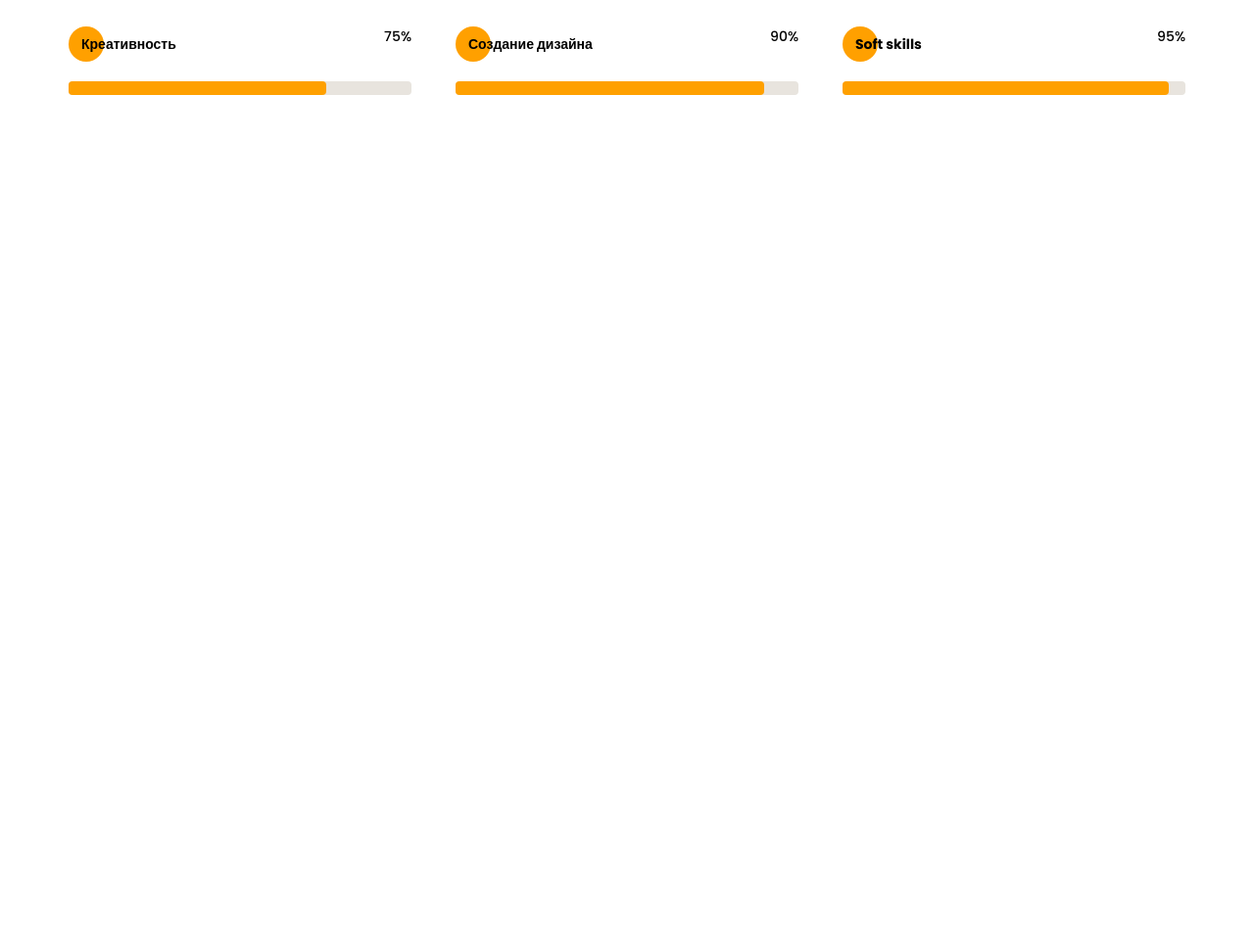
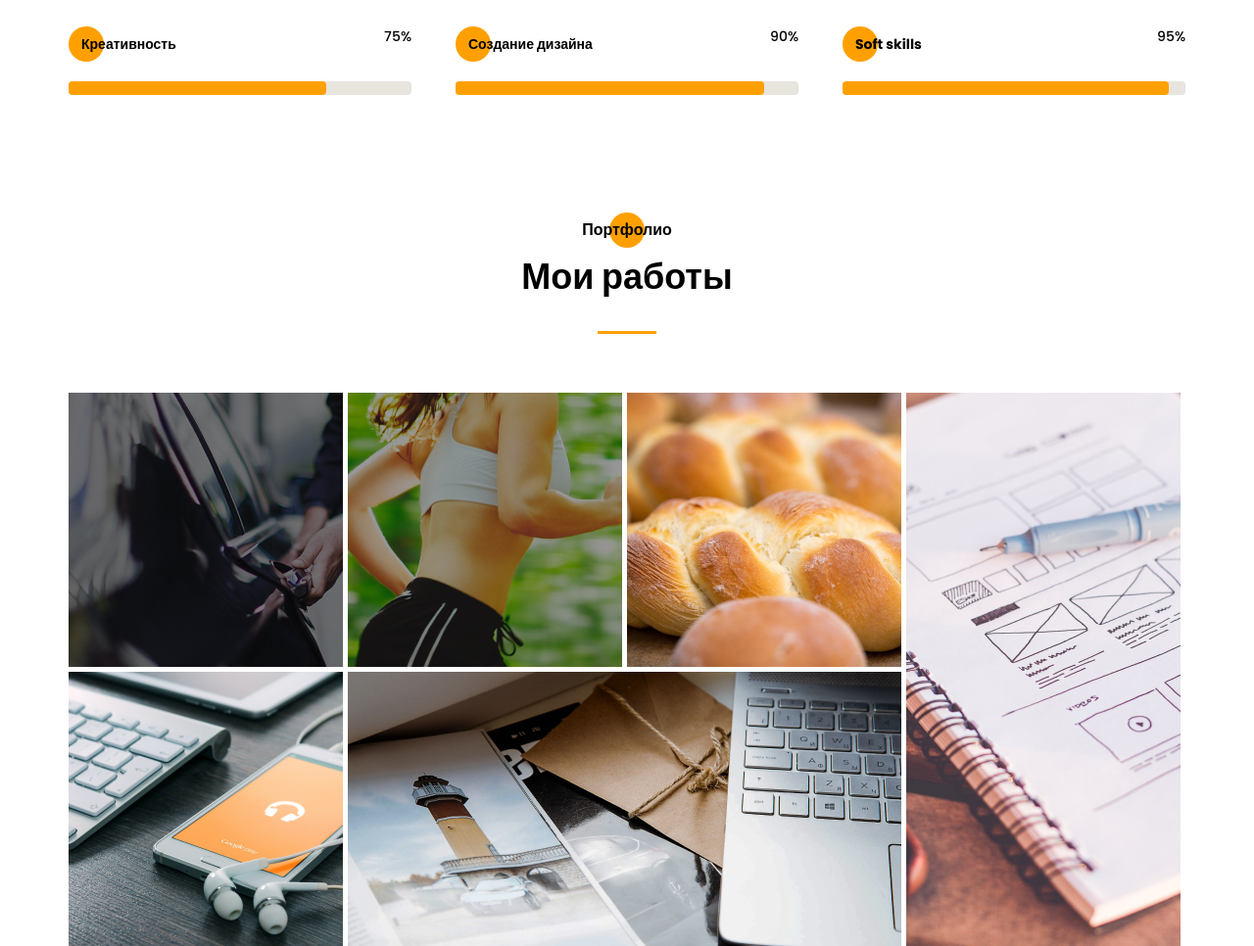
Before and after one commit to CrazyCatTop/portfolio, a website: page src/index.html in a window 1280 px wide. Shown: the part 3258-4224 px from the top of the page at 98% size. Before the commit the page ends 3555 px from the top, so only its background shows below. Drawn offline with Linux system fonts and the light colour scheme.

Commit message:
portfolio screen, correction of other screens

```diff
--- a/src/index.html
+++ b/src/index.html
@@ -61,7 +61,7 @@
                     <li class="menu__link"><a href="#information">ПРО МЕНЯ</a></li>
                     <li class="menu__link"><a href="#resume">МОЙ ОПЫТ</a></li>
                     <li class="menu__link"><a href="#skills">МОИ НАВЫКИ</a></li>
-                    <li class="menu__link"><a href="#">МОИ РАБОТЫ</a></li>
+                    <li class="menu__link"><a href="#portfolio">МОИ РАБОТЫ</a></li>
                     <li class="menu__link"><a href="#">ПРАЙС-ЛИСТ</a></li>
                     <li class="menu__link"><a href="#">КОНТАКТЫ</a></li>
                 </ul>
@@ -91,7 +91,7 @@
             <div class="title title_fs16 promo__subtitle">Меня зовут /<i>Имя Фамилия</i>/</div>
             <h1 class="title title_fs48 promo__title">Я /<i>Профессия</i>/ из города /<i>Город</i>/</h1>
             <div class="promo__btns">
-                <a href="#" class="btn">Портфолио</a>
+                <a href="#portfolio" class="btn">Портфолио</a>
                 <a href="#information" class="btn btn_no-bg">Про меня</a>
             </div>
         </div>
@@ -152,8 +152,8 @@
 
     <section id="resume" class="resume">
         <div class="container">
-            <div class="title title_fs16 resume__subtitle">Опыт</div>
-            <h2 class="title">Чем я буду полезен</h2>
+            <div class="title title_fs16 title_circle-center">Опыт</div>
+            <h2 class="title title_center">Чем я буду полезен</h2>
             <div class="divider divider_center"></div>
 
             <div class="resume__wrapper">
@@ -237,8 +237,8 @@
 
     <section id="skills" class="skills">
         <div class="container">
-            <div class="title title_fs16 skills__subtitle">Навыки</div>
-            <h2 class="title">Что я использую в работе</h2>
+            <div class="title title_fs16 title_circle-center">Навыки</div>
+            <h2 class="title title_center">Что я использую в работе</h2>
             <div class="divider divider_center"></div>
             <div class="skills__wrapper">
                 <div class="skills__item">
@@ -366,6 +366,34 @@
         </div>
     </section>
 
+    <section id="portfolio" class="portfolio">
+        <div class="container">
+            <div class="title title_fs16 title_circle-center">Портфолио</div>
+            <h2 class="title title_center">Мои работы</h2>
+            <div class="divider divider_center"></div>
+            <div class="portfolio__wrapper">
+                <a class="portfolio__item">
+                    <img src="images/works/uber.jpg" alt="uber">
+                </a>
+                <a class="portfolio__item">
+                    <img src="images/works/pulse.jpg" alt="pulse">
+                </a>
+                <a class="portfolio__item">
+                    <img src="images/works/bread.jpg" alt="bread">
+                </a>
+                <a class="portfolio__item vertical">
+                    <img src="images/works/plans.jpg" alt="plans">
+                </a>
+                <a class="portfolio__item">
+                    <img src="images/works/ipad.jpg" alt="idap">
+                </a>
+                <a class="portfolio__item horizontal">
+                    <img src="images/works/mac.jpg" alt="mac">
+                </a>
+            </div>
+        </div>
+    </section>
+
     <script src="js/script.js"></script>
 </body>
 </html>
--- /dev/null
+++ b/src/sass/blocks/_portfolio.scss
@@ -0,0 +1,26 @@
+.portfolio {
+    &__wrapper {
+        margin-top: 60px;
+        display: grid;
+        grid-template: repeat(2, 280px) / repeat(4, 280px);
+        grid-auto-rows: 280px;
+        gap: 5px;
+    }
+    &__item {
+        cursor: pointer;
+        transition: all 0.6s;
+        img {
+            width: 100%;
+        }
+        &.vertical {
+            grid-column: 4 / 5;
+            grid-row: 1 / 3;
+        }
+        &.horizontal {
+            grid-column: 2 / 4;
+        }
+        &:hover {
+            filter: brightness(0.75) drop-shadow(0 0 1px #000);
+        }
+    }
+}
--- a/src/sass/blocks/_resume.scss
+++ b/src/sass/blocks/_resume.scss
@@ -1,18 +1,4 @@
 .resume {
-    h2 {
-        text-align: center;
-    }
-    &__subtitle {
-        text-align: center;
-        position: relative;
-        @include before_circle;
-        z-index: 2;
-        padding: 6px 0 6px 0;
-        &::before {
-            left: 50%;
-            transform: translateX(-50%);
-        }
-    }
     &__wrapper {
         padding: 60px 75px 0 75px;
         display: grid;
--- a/src/sass/blocks/_skills.scss
+++ b/src/sass/blocks/_skills.scss
@@ -1,18 +1,4 @@
 .skills {
-    &__subtitle {
-        text-align: center;
-        position: relative;
-        @include before_circle;
-        z-index: 2;
-        padding: 6px 0 6px 0;
-        &::before {
-            left: 50%;
-            transform: translateX(-50%);
-        }
-    }
-    h2 {
-        text-align: center;
-    }
     &__wrapper {
         display: grid;
         grid-template-columns: repeat(4, 270px);
@@ -55,7 +41,6 @@
 
 .progress {
     margin-top: 120px;
-    margin-bottom: 200px;
     &__wrapper {
         display: grid;
         grid-template-columns: repeat(3, 350px);
--- a/src/sass/blocks/_titles.scss
+++ b/src/sass/blocks/_titles.scss
@@ -18,4 +18,18 @@
     &_fs48 {
         font-size: 48px;
     }
+    &_circle-center {
+        text-align: center;
+        position: relative;
+        @include before_circle;
+        z-index: 2;
+        padding: 6px 0 6px 0;
+        &::before {
+            left: 50%;
+            transform: translateX(-50%);
+        }
+    }
+    &_center {
+        text-align: center;
+    }
 }
--- a/src/sass/style.scss
+++ b/src/sass/style.scss
@@ -11,6 +11,7 @@
 @import 'blocks/information';
 @import 'blocks/resume';
 @import 'blocks/skills';
+@import 'blocks/portfolio';
 
 * {
     font-family: 'Poppins', sans-serif;
```
Also changed, not shown: src/css/style.min.css, src/images/works/mac.jpg (added).
